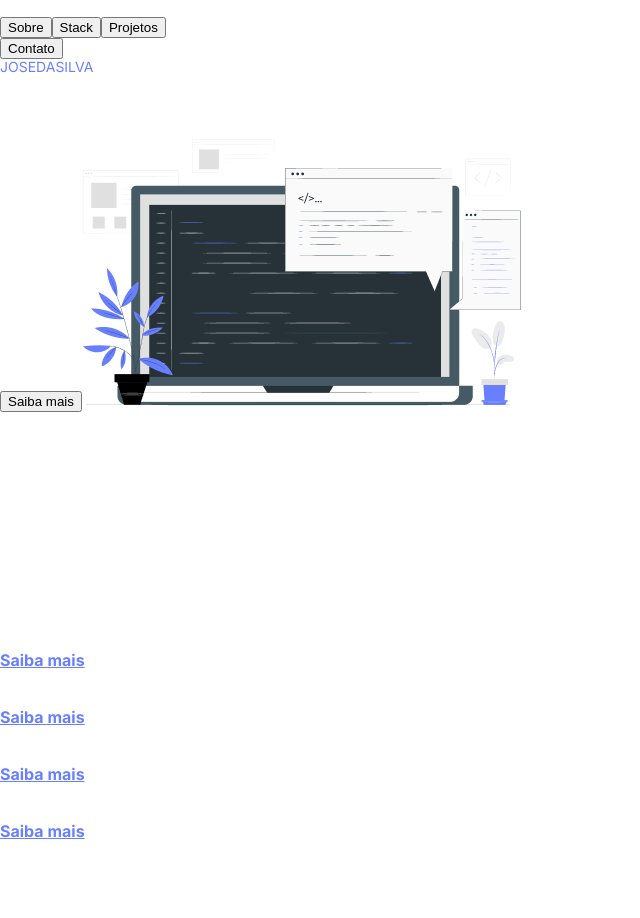
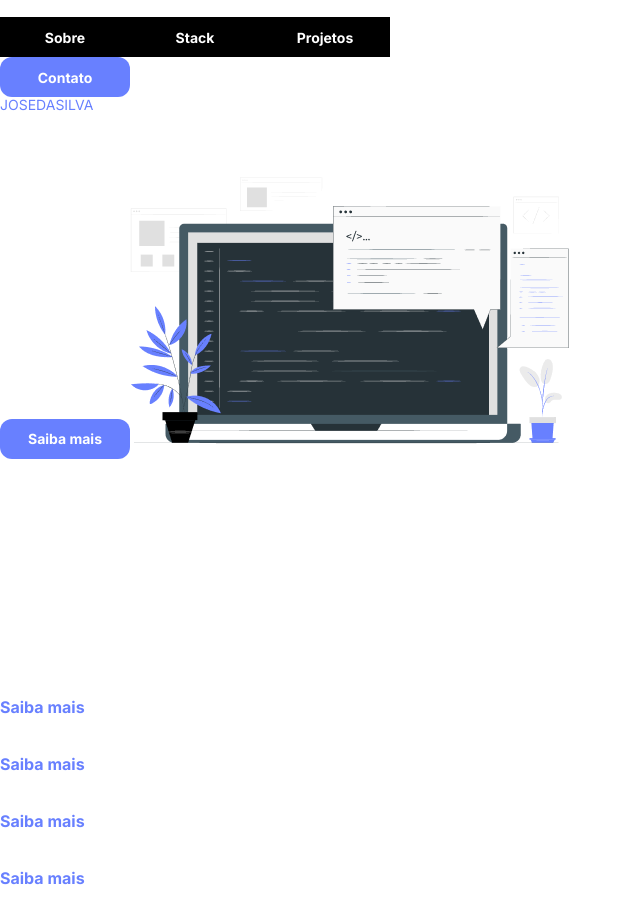
Before and after one commit to Kenzie-Academy-Brasil-Developers/entrega-portfolio-template-YannGSB, a React (Vite) app: page / in a window 1280 px wide. Shown: the top 918 px of the page, without its empty margins (0-640 px from the left). Built offline with nearby package versions, Linux system fonts and the light colour scheme.

Commit message:
feat: button and link stylization

```diff
--- a/src/components/BannerSection/index.jsx
+++ b/src/components/BannerSection/index.jsx
@@ -6,7 +6,7 @@ export const BannerSection = () => {
       <span className="label">JOSEDASILVA</span>
       <h1 className="title1">Bem vindo ao meu portfólio</h1>
       <p className="paragraph">Uma frase interessante sobre mim</p>
-      <button>Saiba mais</button>
+      <button className="button">Saiba mais</button>
       <img src={bannerImg} alt="" />
     </section>
   );
--- a/src/components/Footer/FooterList/index.jsx
+++ b/src/components/Footer/FooterList/index.jsx
@@ -6,17 +6,17 @@ export const FooterList = () => {
   return (
     <>
       <li>
-        <a>
+        <a className="link">
           <img src={whatsappIcon} alt="Logo do Whatsapp" />
         </a>
       </li>
       <li>
-        <a>
+        <a className="link">
           <img src={linkedInIcon} alt="Logo do LinkedIn" />
         </a>
       </li>
       <li>
-        <a>
+        <a className="link">
           <img src={gitHubIcon} alt="Logo do GitHub" />
         </a>
       </li>
--- a/src/components/Header/HeaderLinks/index.jsx
+++ b/src/components/Header/HeaderLinks/index.jsx
@@ -1,9 +1,9 @@
 export const HeaderLinks = () => {
   return (
     <>
-      <button>Sobre</button>
-      <button>Stack</button>
-      <button>Projetos</button>
+      <button className="navButton">Sobre</button>
+      <button className="navButton">Stack</button>
+      <button className="navButton">Projetos</button>
     </>
   );
 };
--- a/src/components/Header/index.jsx
+++ b/src/components/Header/index.jsx
@@ -8,7 +8,7 @@ export const Header = () => {
       <nav>
         <HeaderLinks />
       </nav>
-      <button>Contato</button>
+      <button className="button">Contato</button>
     </header>
   );
 };
--- /dev/null
+++ b/src/styles/buttons.css
@@ -0,0 +1,28 @@
+.button {
+  color: var(--color-white);
+  background-color: var(--color-primary);
+
+  border: none;
+  border-radius: 12px;
+
+  width: 130px;
+  height: 40px;
+
+  font-family: var(--font-primary);
+  font-size: 0.875rem;
+  font-weight: 600;
+}
+
+.navButton {
+  color: var(--color-white);
+  background-color: var(--color-black);
+
+  border: none;
+
+  width: 130px;
+  height: 40px;
+
+  font-family: var(--font-primary);
+  font-size: 0.875rem;
+  font-weight: 600;
+}
--- a/src/styles/index.css
+++ b/src/styles/index.css
@@ -1,3 +1,4 @@
 @import "./reset.css";
 @import "./global.css";
 @import "./typography.css";
+@import "./buttons.css";
--- a/src/styles/typography.css
+++ b/src/styles/typography.css
@@ -36,6 +36,10 @@
   font-family: var(--font-primary);
   font-size: 1rem;
   font-weight: 700;
+
+  text-decoration: none;
+
+  cursor: pointer;
 }
 
 .paragraph {
```
